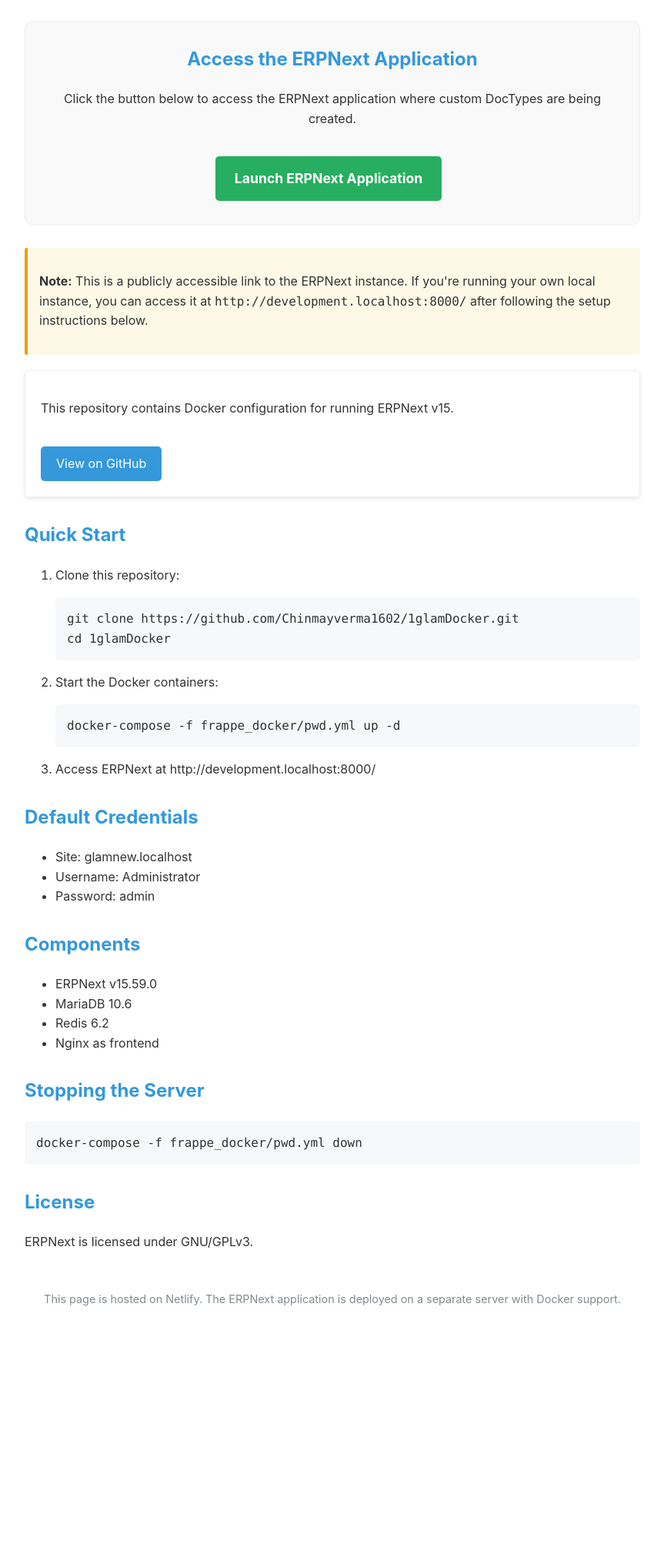
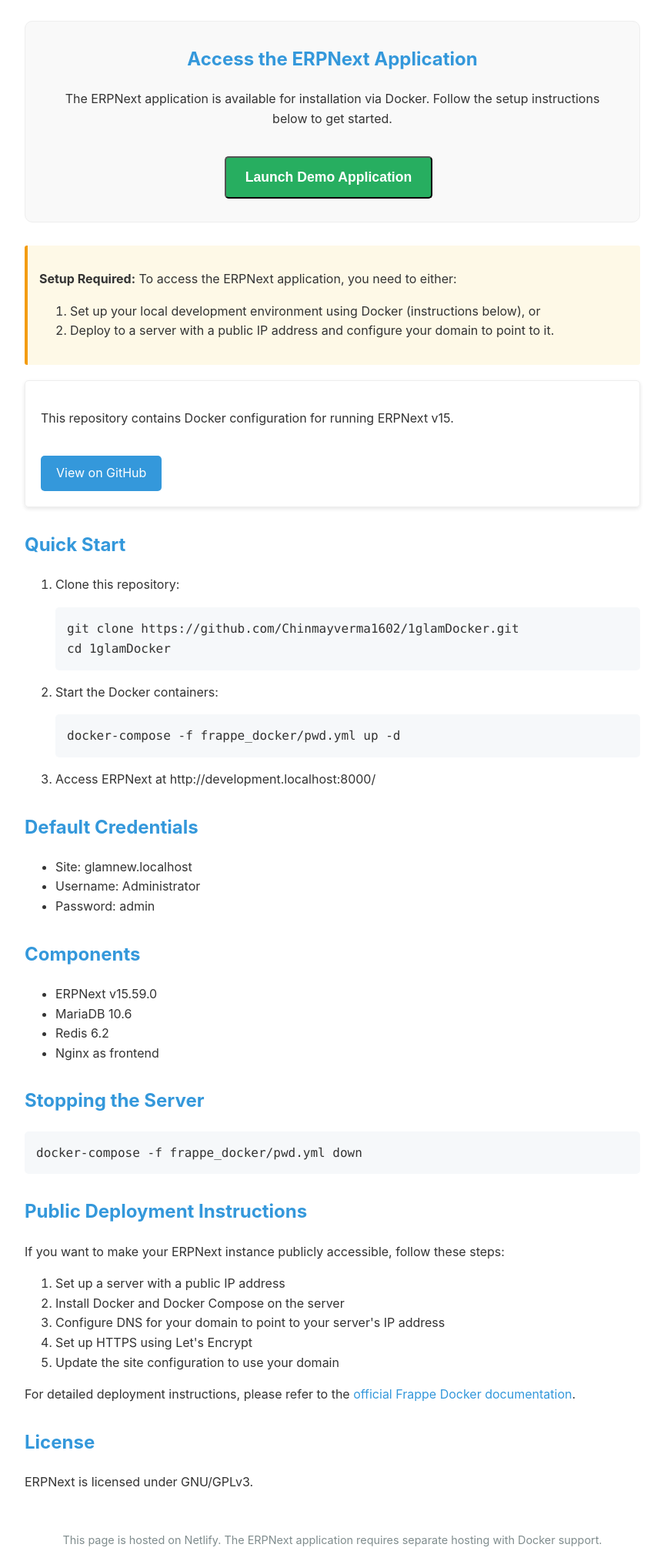
Before and after one commit to Chinmayverma1602/1glamDocker, a plain HTML site: page index.html in a window 1280 px wide. Shown: the part 108-2123 px from the top of the page at 77% size, without its empty margins (208-1071 px from the left). Before the commit the page ends 1842 px from the top, so only its background shows below. Drawn offline with Linux system fonts and the light colour scheme.

Commit message:
Update index.html to handle demo mode with deployment instructions

```diff
--- a/index.html
+++ b/index.html
@@ -83,6 +83,14 @@
             margin: 20px 0;
             border-radius: 3px;
         }
+        .alert {
+            background-color: #f8d7da;
+            border-left: 4px solid #dc3545;
+            padding: 15px;
+            margin: 20px 0;
+            border-radius: 3px;
+            color: #721c24;
+        }
     </style>
 </head>
 <body>
@@ -90,12 +98,20 @@
 
     <div class="action-container">
         <h2 style="margin-top: 0;">Access the ERPNext Application</h2>
-        <p>Click the button below to access the ERPNext application where custom DocTypes are being created.</p>
-        <a href="https://development.1glam.in" class="btn btn-primary">Launch ERPNext Application</a>
+        <p>The ERPNext application is available for installation via Docker. Follow the setup instructions below to get started.</p>
+        <button class="btn btn-primary" id="demoBtn" onclick="showDemoMessage()">Launch Demo Application</button>
+    </div>
+
+    <div class="alert" id="demoMessage" style="display: none;">
+        <p><strong>Note:</strong> The live demo is not available yet. The public server is being configured. Please follow the instructions below to set up a local development environment.</p>
     </div>
 
     <div class="note">
-        <p><strong>Note:</strong> This is a publicly accessible link to the ERPNext instance. If you're running your own local instance, you can access it at <code>http://development.localhost:8000/</code> after following the setup instructions below.</p>
+        <p><strong>Setup Required:</strong> To access the ERPNext application, you need to either:</p>
+        <ol>
+            <li>Set up your local development environment using Docker (instructions below), or</li>
+            <li>Deploy to a server with a public IP address and configure your domain to point to it.</li>
+        </ol>
     </div>
 
     <div class="container">
@@ -137,11 +153,28 @@
     <h2>Stopping the Server</h2>
     <pre><code>docker-compose -f frappe_docker/pwd.yml down</code></pre>
 
+    <h2>Public Deployment Instructions</h2>
+    <p>If you want to make your ERPNext instance publicly accessible, follow these steps:</p>
+    <ol>
+        <li>Set up a server with a public IP address</li>
+        <li>Install Docker and Docker Compose on the server</li>
+        <li>Configure DNS for your domain to point to your server's IP address</li>
+        <li>Set up HTTPS using Let's Encrypt</li>
+        <li>Update the site configuration to use your domain</li>
+    </ol>
+    <p>For detailed deployment instructions, please refer to the <a href="https://github.com/frappe/frappe_docker">official Frappe Docker documentation</a>.</p>
+
     <h2>License</h2>
     <p>ERPNext is licensed under GNU/GPLv3.</p>
 
     <footer style="margin-top: 50px; text-align: center; color: #7f8c8d; font-size: 0.9em;">
-        <p>This page is hosted on Netlify. The ERPNext application is deployed on a separate server with Docker support.</p>
+        <p>This page is hosted on Netlify. The ERPNext application requires separate hosting with Docker support.</p>
     </footer>
+
+    <script>
+        function showDemoMessage() {
+            document.getElementById('demoMessage').style.display = 'block';
+        }
+    </script>
 </body>
 </html>
```
